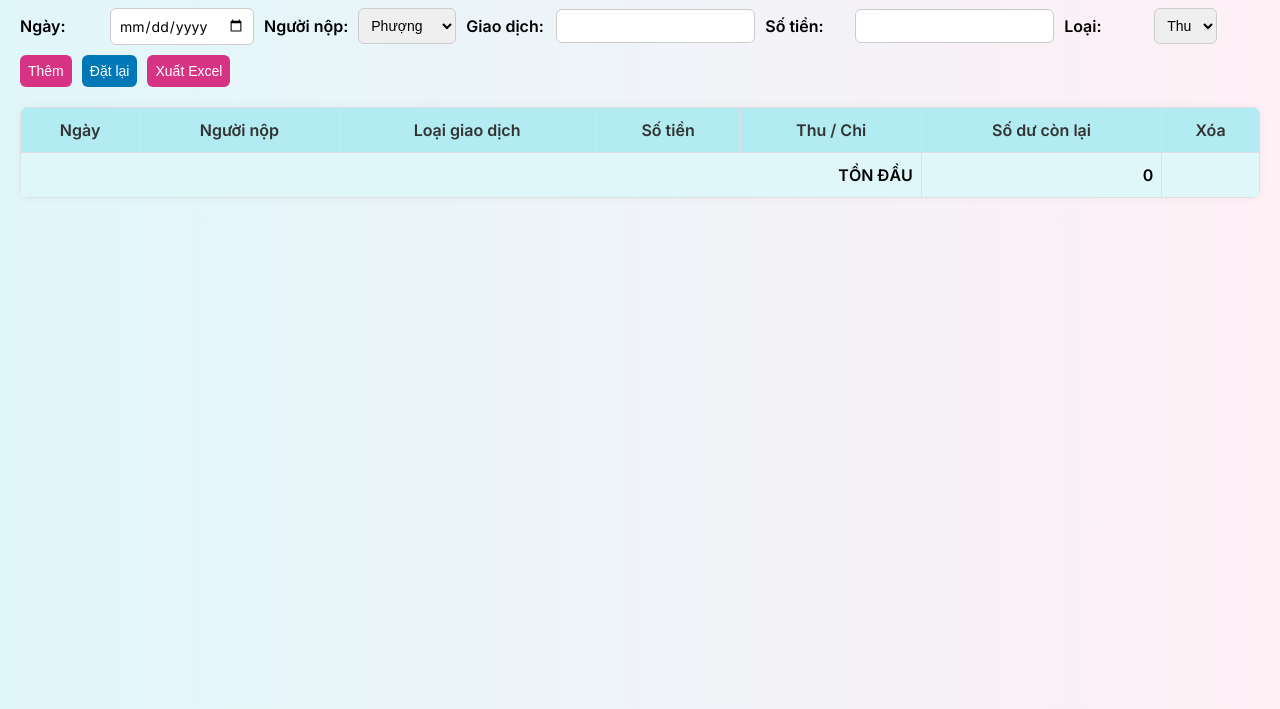
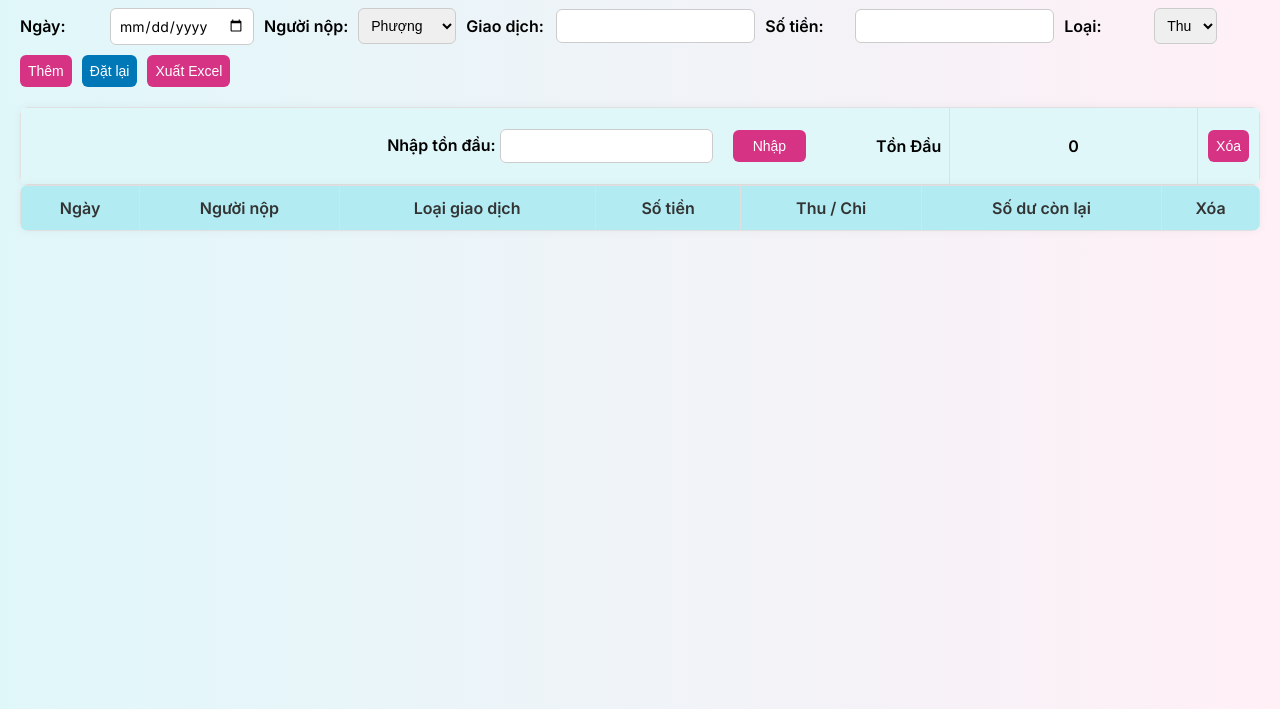
Before and after one commit to thltt/TCAPP3, a website: page index.html in a window 1280 px wide. Shown: the part 91-800 px from the top of the page. Drawn offline with Linux system fonts and the light colour scheme; no server answers.

Commit message:
tồn đầu

```diff
--- a/assets/main.js
+++ b/assets/main.js
@@ -1,4 +1,5 @@
 let balance = 0;
+let transactions = [];
 
 function formatCurrency(number) {
   return Number(number).toLocaleString("vi-VN");
@@ -8,7 +9,7 @@ function formatCurrency(number) {
 async function fetchTransactions() {
   try {
     const response = await fetch("https://tcapp2.onrender.com/api/transactions");
-    const transactions = await response.json();
+    transactions = await response.json();
     renderTable(transactions);
   } catch (error) {
     console.error("Không thể kết nối server:", error);
@@ -16,8 +17,56 @@ async function fetchTransactions() {
   }
 }
 
+// Nhập giá trị tồn đầu
+async function inputStartingBalance() {
+  const inputElement = document.getElementById("startingBalanceInput");
+  const inputValue = parseFloat(inputElement.value);
+  if (isNaN(inputValue)) {
+    alert("Vui lòng nhập số hợp lệ.");
+    return;
+  }
+
+  // Gửi lên server
+  try {
+    const response = await fetch("https://tcapp2.onrender.com/api/startingBalance", {
+      method: "POST",
+      headers: { "Content-Type": "application/json" },
+      body: JSON.stringify({ balance: inputValue }),
+    });
+
+    if (!response.ok) throw new Error("Lỗi khi lưu tồn đầu");
+
+    document.getElementById("startingBalance").innerText = formatCurrency(inputValue);
+    renderTable(settings, inputValue);
+    inputElement.value = "";
+  } catch (err) {
+    console.error(err);
+    alert("Không thể lưu tồn đầu lên server.");
+  }
+}
+
+// Xóa giá trị tồn đầu
+function deleteStartingBalance() {
+  document.getElementById("startingBalance").innerText = 0;
+}
+
+// Lấy giá trị tồn đầu khi mở trang
+async function fetchStartingBalance() {
+  try {
+    const res = await fetch("https://tcapp2.onrender.com/api/startingBalance");
+    const data = await res.json();
+    const startingBalance = parseFloat(data.balance) || 0;
+
+    document.getElementById("startingBalance").innerText = formatCurrency(startingBalance);
+    renderTable(transactions, startingBalance);
+  } catch (error) {
+    console.error("Không thể tải tồn đầu:", error);
+    renderTable(transactions, 0);
+  }
+}
+
 // Hiển thị bảng dữ liệu
-function renderTable(transactions) {
+function renderTable(transactions, startingBalance = 0) {
   const tableBody = document.getElementById("transactionTable").getElementsByTagName("tbody")[0];
 
   // Xóa tất cả hàng sau dòng "TỒN ĐẦU"
@@ -25,21 +74,20 @@ function renderTable(transactions) {
     tableBody.deleteRow(1);
   }
 
-  // B1: Tính số dư từ dưới lên
-  let balance = 0;
-  const balances = []; // Mảng lưu số dư cho từng giao dịch, tính từ dưới lên
+  // Tính số dư từ dưới lên (dựa vào startingBalance)
+  let balance = startingBalance;
+  const balances = [];
   for (let i = transactions.length - 1; i >= 0; i--) {
     const amount = parseFloat(transactions[i].amount);
     balance += transactions[i].category === "Thu" ? amount : -amount;
-    balances[i] = balance; // Gán theo đúng vị trí gốc của transaction
+    balances[i] = balance;
   }
 
-  // B2: Hiển thị từ mới đến cũ như cũ
-  tableBody.innerHTML = "";
+  // Hiển thị bảng từ mới đến cũ
   transactions.forEach((t, index) => {
     const row = tableBody.insertRow(-1);
     const amount = parseFloat(t.amount);
-    const formattedDate = t.date.slice(0, 10); // yyyy-mm-dd
+    const formattedDate = t.date.slice(0, 10);
 
     row.innerHTML = `
       <td>${formattedDate}</td>
@@ -51,8 +99,9 @@ function renderTable(transactions) {
       <td><button onclick="deleteTransaction(${t.id})">Xóa</button></td>
     `;
   });
-  transactions.sort((a, b) => new Date(b.date) - new Date(a.date));
-  document.getElementById("startingBalance").innerText = formatCurrency(0);
+
+  // Cập nhật lại hiển thị tồn đầu (dự phòng)
+  document.getElementById("startingBalance").innerText = formatCurrency(startingBalance);
 }
 
 // Gửi dữ liệu lên server khi bấm "Thêm"
@@ -74,7 +123,7 @@ async function addRow() {
     type,
     amount,
     category,
-    note: "", // bạn có thể thêm input ghi chú nếu muốn
+    note: "",
   };
 
   try {
@@ -128,7 +177,11 @@ function clearInputs() {
 }
 
 // Tự động tải lại khi trang được mở
-window.onload = fetchTransactions;
+// window.onload = fetchTransactions;
+window.onload = async function () {
+  await fetchStartingBalance(); // Lấy tồn đầu từ server
+  await fetchTransactions(); // Lấy danh sách giao dịch
+};
 
 // Xuất Excel
 function exportToExcel() {
--- a/assets/style.css
+++ b/assets/style.css
@@ -46,7 +46,7 @@ button {
   color: white;
   border: none;
   cursor: pointer;
-  transition: background 0.3s ease;
+  transition: 0.3s ease;
 }
 
 button:hover {
@@ -84,11 +84,23 @@ th {
 }
 
 .start-row td {
-  text-align: right;
+  text-align: center;
   font-weight: bold;
   background-color: #e0f7fa;
 }
-
+.input__startingBalance {
+  display: flex;
+  justify-content: end;
+  align-items: center;
+  gap: 20px;
+}
+.input__startingBalance input {
+  padding: 8px 15px;
+}
+.input__startingBalance button {
+  padding: 8px 20px;
+  margin-right: 50px;
+}
 .currency {
   text-align: right;
 }
--- a/index.html
+++ b/index.html
@@ -39,6 +39,30 @@
       <button onclick="exportToExcel()">Xuất Excel</button>
     </div>
 
+    <table>
+      <colgroup>
+        <col style="width: 55%" />
+        <col style="width: 10%" />
+        <col style="width: 10%" />
+        <col style="width: 20%" />
+        <col style="width: 5%" />
+      </colgroup>
+      <tr class="start-row">
+        <td colspan="3">
+          <div class="input__startingBalance">
+            <label for="startingBalanceInput"
+              >Nhập tồn đầu:
+              <input id="startingBalanceInput" type="text" />
+            </label>
+            <button onclick="inputStartingBalance()">Nhập</button>
+            <p>Tồn Đầu</p>
+          </div>
+        </td>
+        <td class="currency" id="startingBalance">0</td>
+        <td><button onclick="deleteStartingBalance()">Xóa</button></td>
+      </tr>
+    </table>
+
     <table id="transactionTable">
       <thead>
         <tr>
@@ -51,13 +75,7 @@
           <th>Xóa</th>
         </tr>
       </thead>
-      <tbody>
-        <tr class="start-row">
-          <td colspan="5">TỒN ĐẦU</td>
-          <td class="currency" id="startingBalance">0</td>
-          <td colspan="2"></td>
-        </tr>
-      </tbody>
+      <tbody></tbody>
     </table>
 
     <script src="./assets/main.js"></script>
```
Also changed, not shown: server.js (+22 -0 lines). Lines whose indentation alone changed are shown as unchanged.
